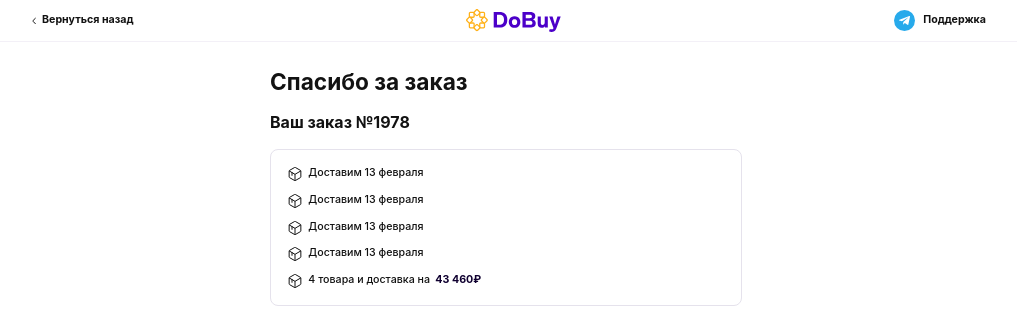
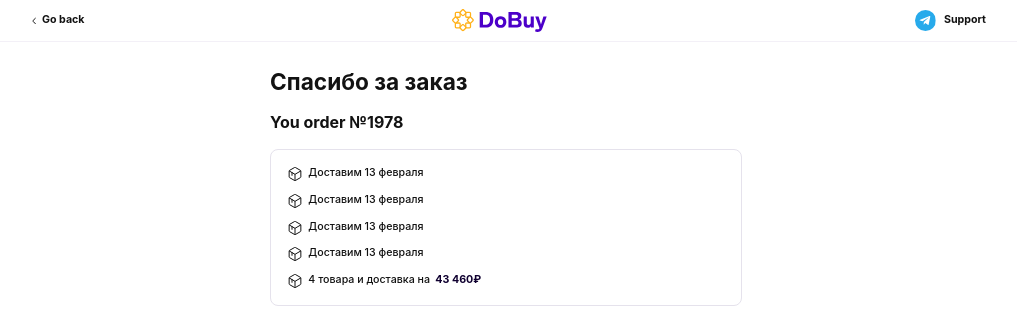
Before and after one commit to Vlad-Vasinev/Dobuy, a plain HTML site: page order-confirm.html in a window 1280 px wide. Shown: the top 314 px of the page, without its empty margins (134-1151 px from the left). Drawn offline with Linux system fonts and the light colour scheme; a web font is replaced by a local one.

Commit message:
Update order-confirm.html

```diff
--- a/order-confirm.html
+++ b/order-confirm.html
@@ -14,7 +14,7 @@
         color: #000
       }
     </style>
-    <title>Заказ подтверждение</title>
+    <title>Order Confirmation</title>
     <link rel="stylesheet" href="css/main.css">
   </head>
   <body>
@@ -26,11 +26,11 @@
           <svg class="sprite-icon">
             <use xlink:href="img/spriteMono.svg#arrow-left"></use>
           </svg>
-          <p>Вернуться назад</p></a>
+          <p>Go back</p></a>
         <div class="header__section header__section_logo">
           <div class="header__logo"><img src="img/logo.svg"></div>
         </div><a class="header__section header__section_support" href="#"><img src="img/footer/social-icon-1.svg">
-          <p>Поддержка</p></a>
+          <p>Support</p></a>
       </div>
     </header>
     <div class="nav-mob"><a class="nav-mob__btn _active">
@@ -53,7 +53,7 @@
       <div class="page__container">
         <div class="page__block">
           <div class="page__order-info">
-            <div class="h1">Спасибо за заказ<span class="h2">Ваш заказ №1978</span></div>
+            <div class="h1">Спасибо за заказ<span class="h2">You order №1978</span></div>
             <div class="sign-order-info">
               <div class="sign-order-info__el">
                 <div class="sign-order-info__icon">
```
